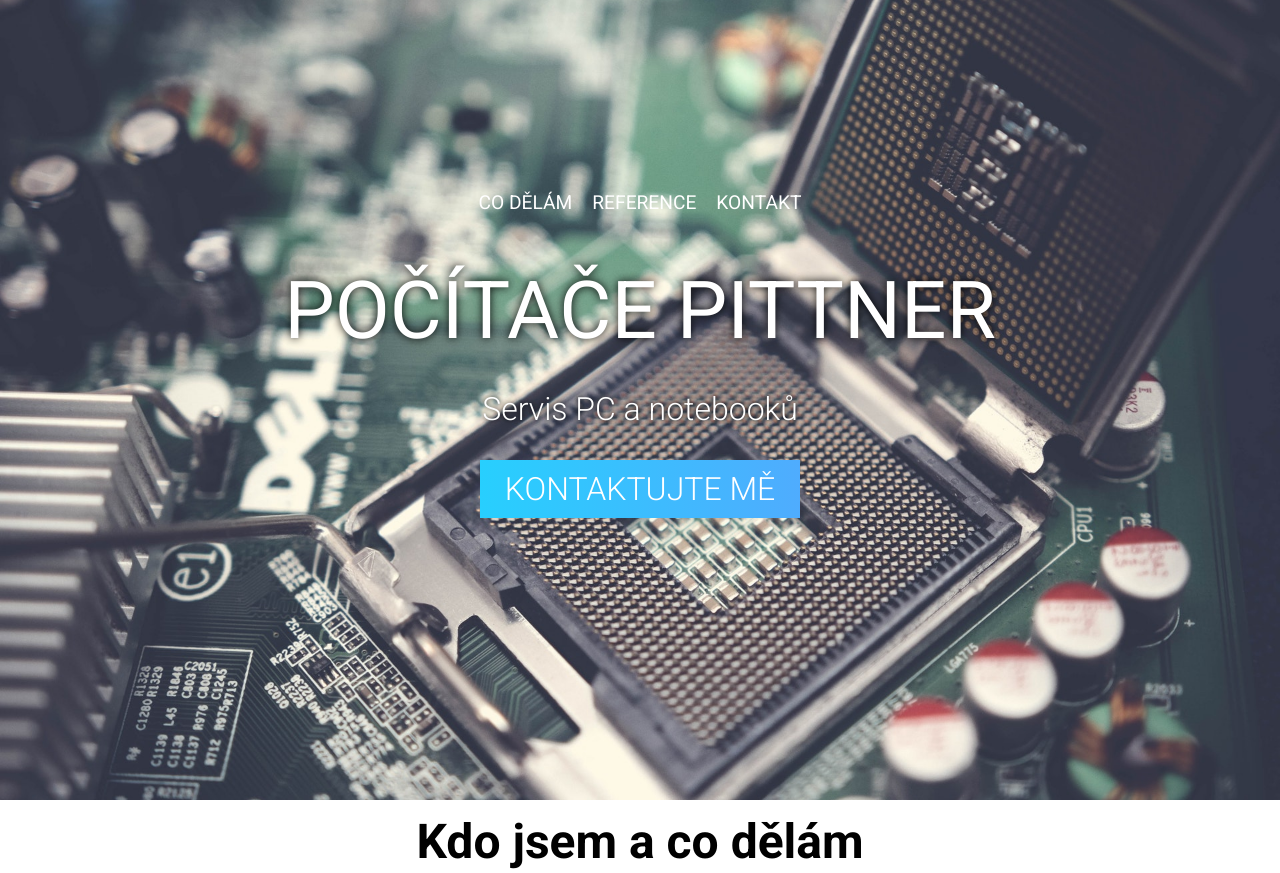
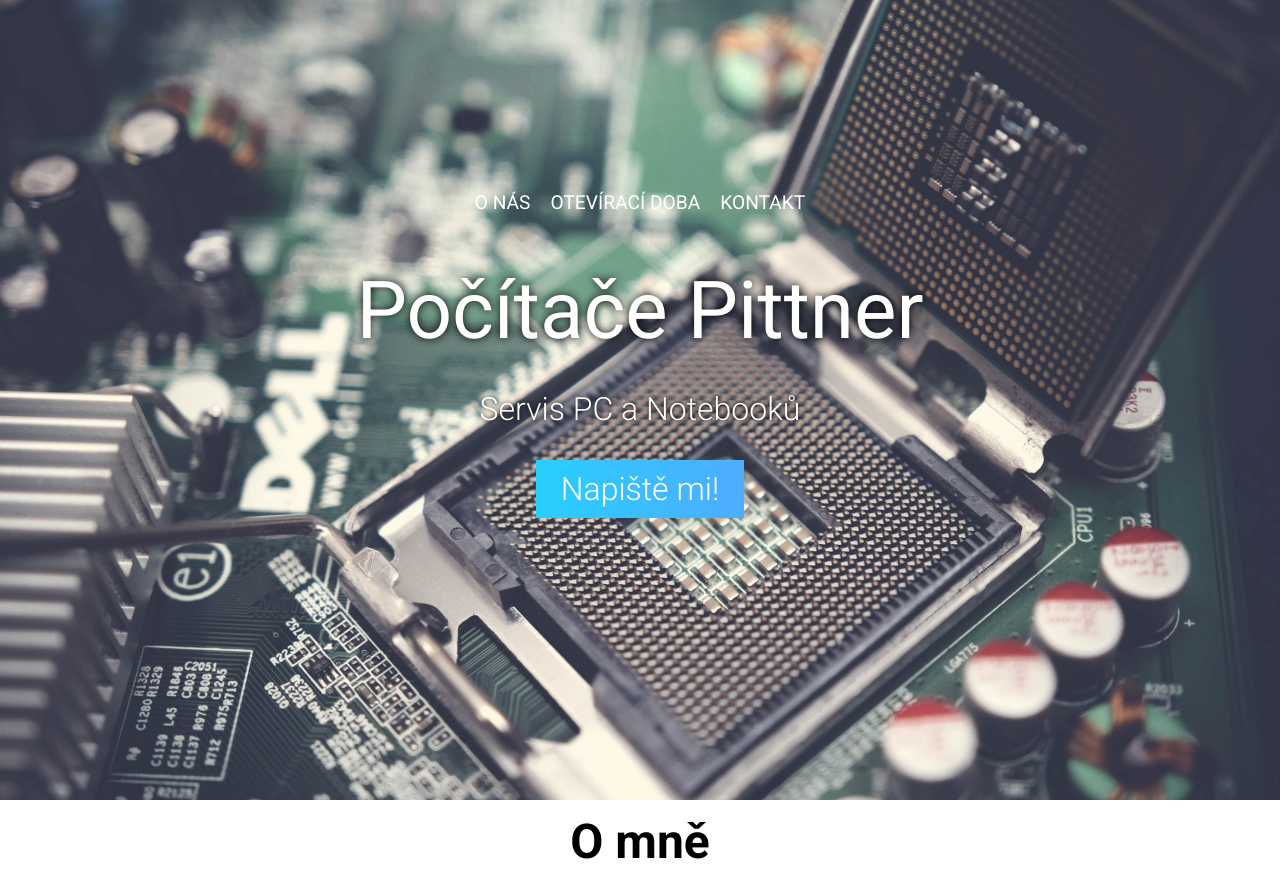
Before and after one commit to Bahamut731lp/pocitace-pittner, a plain HTML site: page index.html in a window 1280 px wide. Shown: the top 873 px of the page. Drawn offline with Linux system fonts and the light colour scheme.

Commit message:
Menší změny

```diff
--- a/index.html
+++ b/index.html
@@ -29,22 +29,22 @@
     <body>
         <section class="landing-page">
             <nav>
-                <a href="#about">Co dělám</a>
-                <a href="#reference">Reference</a>
+                <a href="#about">O nás</a>
+                <a href="#opening">Otevírací doba</a>
                 <a href="#contact">Kontakt</a>
             </nav>
             <div class="hero">
                 <h1>Počítače Pittner</h1>
-                <h3>Servis PC a notebooků</h3>
-                <button type="button" name="contact">Kontaktujte mě</button>
+                <h3>Servis PC a Notebooků</h3>
+                <button type="button" name="contact">Napiště mi!</button>
             </div>
         </section>
         <section id="about">
-            <h1>Kdo jsem a co dělám</h1>
+            <h1>O mně</h1>
             <p></p>
         </section>
-        <section id="reference">
-            <h1>Reference</h1>
+        <section id="opening">
+            <h1>Otevírací doba</h1>
         </section>
         <section id="contact">
             <h1>Kontakt</h1>
--- a/master.js
+++ b/master.js
@@ -1,6 +1,6 @@
 let contactButton = document.querySelector("[name='contact']")
 contactButton.addEventListener("click", function() {
-    location = "https://www.facebook.com/Pocitace.Pittner.Servis.PC.a.Notebooku/"
+    //location = "https://www.facebook.com/Pocitace.Pittner.Servis.PC.a.Notebooku/"
 })
 
 document.querySelectorAll("nav > a").forEach(function(link, index) {
--- a/style.css
+++ b/style.css
@@ -55,7 +55,6 @@ nav a {
 .hero > h1 {
     font-size: 5rem;
     font-weight: 400;
-    text-transform: uppercase;
     margin: 0;
     color: white;
     text-shadow: 0 0px 10px black;
@@ -75,7 +74,6 @@ button {
     background-size: 200% 100%;
     border: none;
     color: white;
-    text-transform: uppercase;
     padding: 10px 25px;
     font-weight: 100;
     font-size: 2rem;
```
